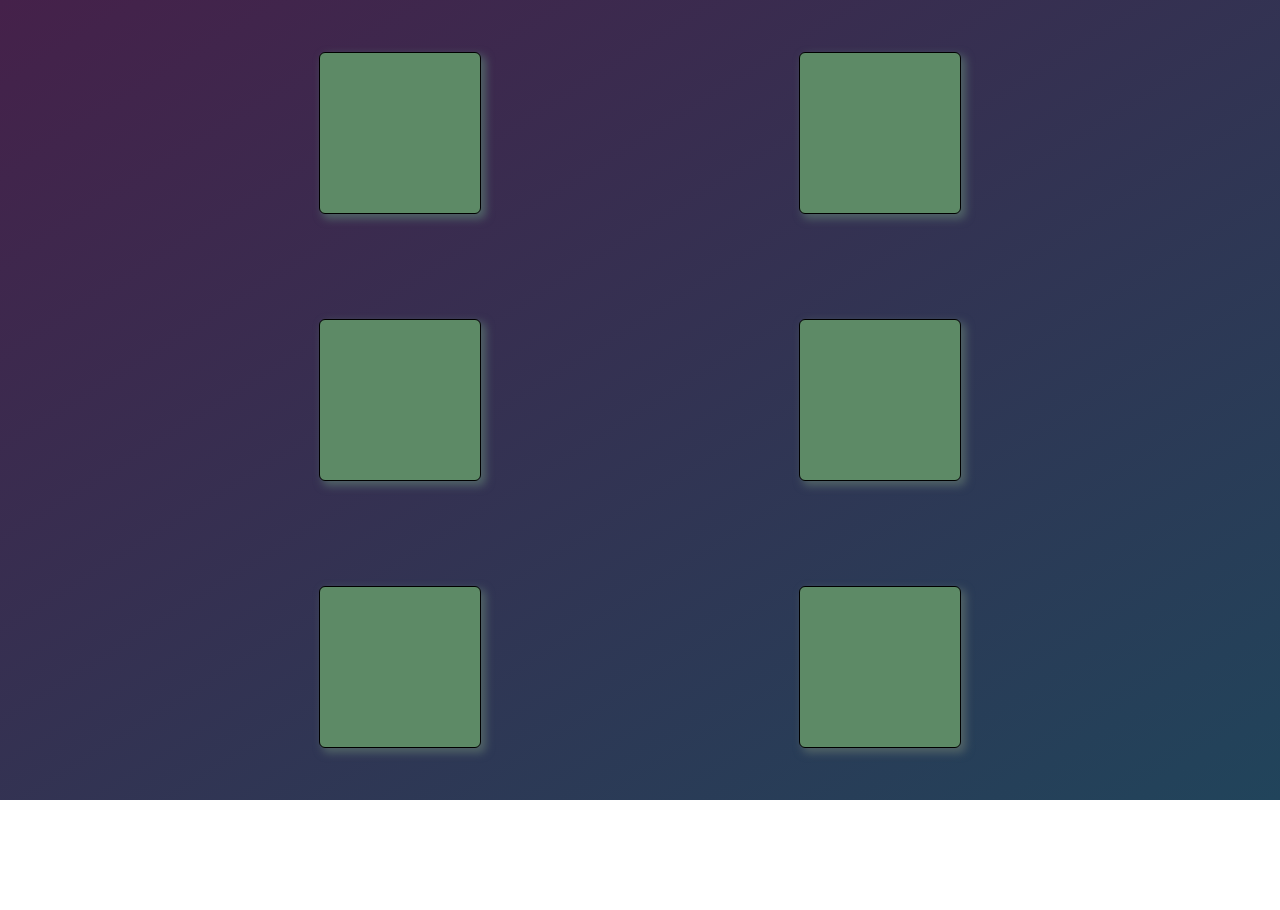
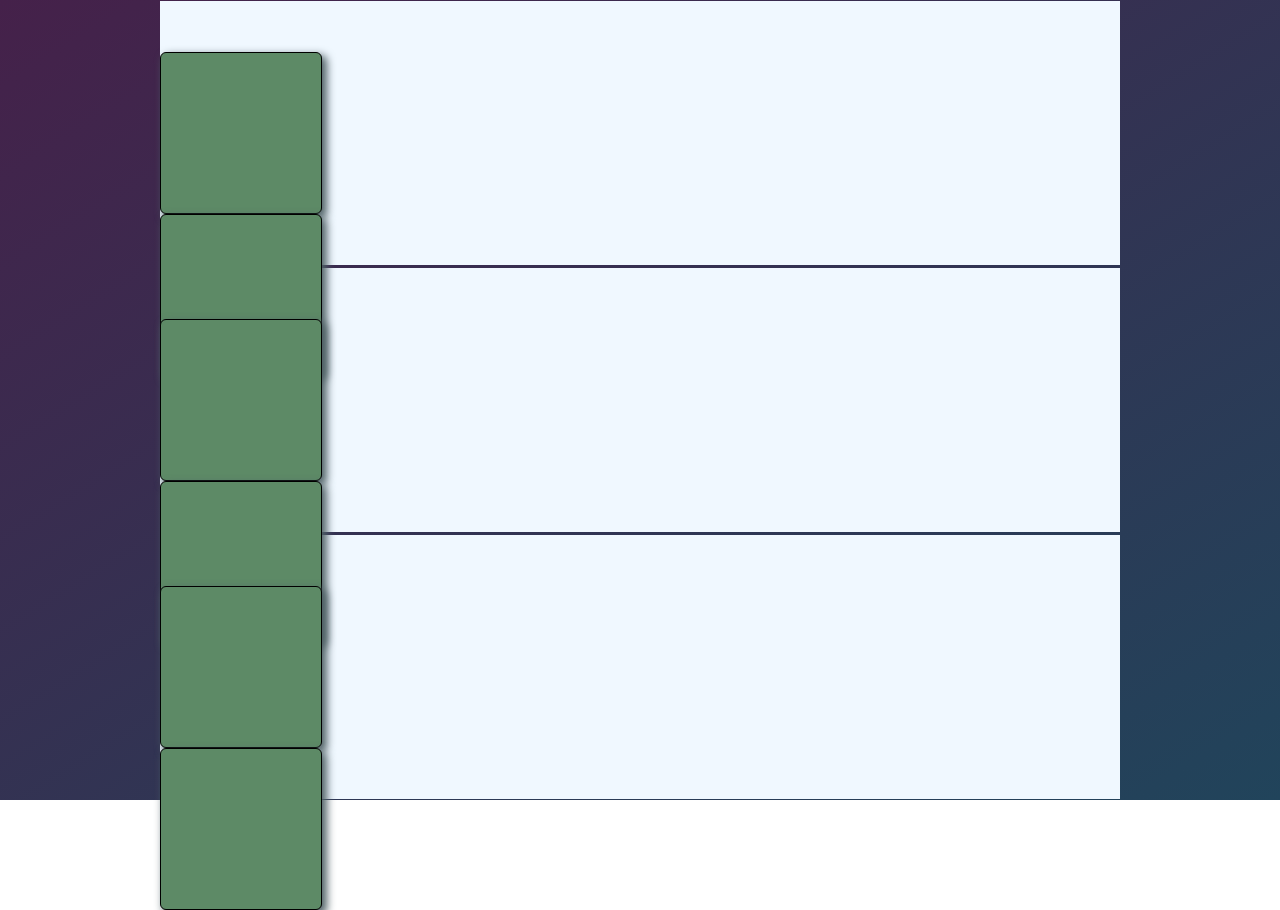
Before and after one commit to AdrienB1/module_assignments, a plain HTML site: page 2_module/2_css/0_dj_css/index.html in a window 1280 px wide. Before the commit the page ends 800 px from the top, so only its background shows below. Drawn offline with Linux system fonts and the light colour scheme.

Commit message:
adjusting the positioning so they dont move when I resize them using pseudo classes

```diff
--- a/2_module/2_css/0_dj_css/index.html
+++ b/2_module/2_css/0_dj_css/index.html
@@ -12,26 +12,26 @@
     <body>
         <main id="mainContainer">
             <section class="row" id="firstRow">
-                <div class="box" id="boxOne">
+                <div class="box boxLeft" id="boxOne">
 
                 </div>
-                <div class="box" id="boxTwo">
+                <div class="box boxRight" id="boxTwo">
 
                 </div>
             </section>
             <section class="row" id="secondRow">
-                <div class="box" id="boxThree">
+                <div class="box boxLeft" id="boxThree">
 
                 </div>
-                <div class="box" id="boxFour">
+                <div class="box boxRight" id="boxFour">
 
                 </div>
             </section>
             <section class="row" id="thirdRow">
-                <div class="box" id="boxFive">
+                <div class="box boxLeft" id="boxFive">
 
                 </div>
-                <div class="box" id="boxSix">
+                <div class="box boxRight" id="boxSix">
 
                 </div>
             </section>
--- a/2_module/2_css/0_dj_css/styles.css
+++ b/2_module/2_css/0_dj_css/styles.css
@@ -39,9 +39,7 @@ body {
     width: 75%;
     height: 33%;
     margin: auto;
-    display: flex;
-    flex-direction: row;
-    justify-content: space-evenly;
+    background-color: aliceblue;
 }
 
 /* ---- box styling ---- */
@@ -49,10 +47,22 @@ body {
     background-color: #5D8A66;
     height: 160px;
     width: 160px;
-    margin: auto;
     border: 1px solid black;
     border-radius: 6px;
     box-shadow: 4px 4px 9px 1px #506266;
+    position: relative;
+    margin: 0;
+    top: 50%;
+    -ms-transform: translateY(-50%);
+    transform:translateY(-50%)
+}
+
+.boxLeft {
+
+}
+
+.boxRight {
+
 }
 
 /* ---- hover styles & transitions ---- */
@@ -68,10 +78,11 @@ body {
 
 /* Box Two */
 #boxTwo {
-
+    transition: border-radius 1s linear;
 }
 
 #boxTwo:hover {
+    border-radius: 100%;
 
 }
 
```
Also changed, not shown: 2_module/2_css/0_dj_css/media/mandala.png (added), 1 other file.
